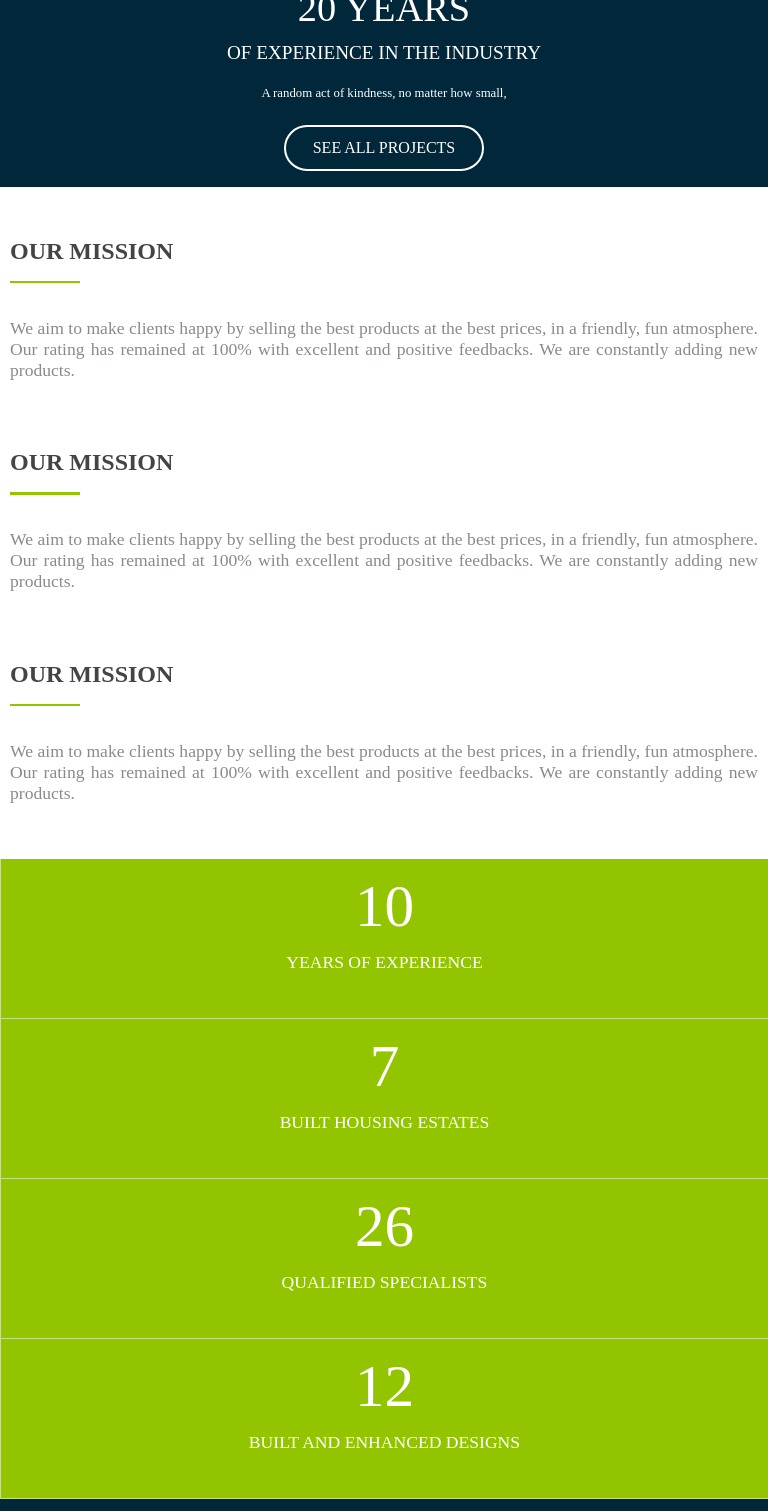
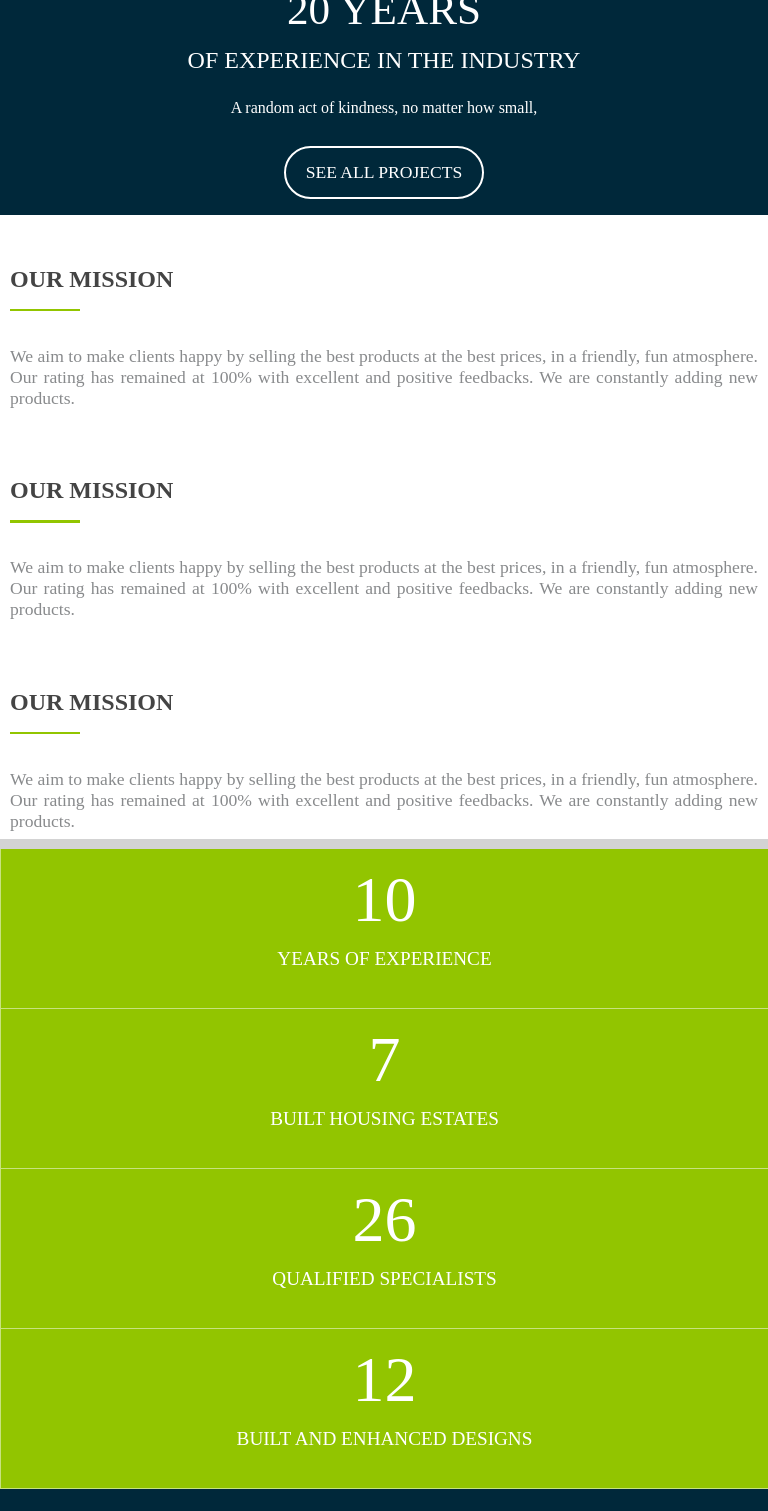
Before and after one commit to arnavjalui/JJ, a PHP site: page / in a window 768 px wide; the page is wider, and only the part inside the window is pictured. Shown: the part 647-2158 px from the top of that part. Run offline with PHP 8.4, Linux system fonts and the light colour scheme; some libraries are stand-ins or nearby versions; some web fonts are replaced.

Commit message:
Final modifications after changing the font-family

```diff
--- a/CSS/carousel.css
+++ b/CSS/carousel.css
@@ -148,7 +148,7 @@
 .carousel-control .icon-next,.carousel-control .icon-prev{
 	width:20px;
 	height:20px;
-	font-family:serif;
+
 	line-height:1;
 }
 .carousel-control .icon-prev:before{content:'\2039'}
@@ -197,7 +197,7 @@
 .carousel-caption h2{
 	color: #fff;
     display: inline-block;
-    font-size: 2.5em;
+    font-size: 3em;
     font-weight: 300;
     margin: 1px 0;
     max-width: 600px;
@@ -211,7 +211,7 @@
 .carousel-caption p {
     background: none repeat scroll 0 0 #00283a;
     color: #fff;
-	font-size: 1em;
+	font-size: 1.5em;
 	display: inline-block;
     max-width: 600px;
     padding: 10px 20px;
@@ -229,7 +229,7 @@
         top: 5%;
     }
     .carousel-caption h2{
-        font-size:0.9em;
+        font-size: 1.2em;
         padding: 2px 4px;
         -webkit-transition: -webkit-transform 0.35s background 0.35s;
         transition: transform 0.35s background 0.35s;
@@ -237,7 +237,7 @@
         transform: translate3d(0,20px,0);
     }
     .carousel-caption p{
-        font-size:0.65em;
+        font-size:0.75em;
         padding: 2px 4px;
         -webkit-transition: opacity 0.35s border 0.35s, -webkit-transform 0.35s;
         transition: opacity 0.35s, transform 0.35s;
@@ -263,7 +263,7 @@
         top:10%;
     }
     .carousel-caption h2{
-        font-size:1.2em;
+        font-size:1.4em;
         padding: 2px 4px;
         -webkit-transition: -webkit-transform 0.35s background 0.35s;
         transition: transform 0.35s background 0.35s;
@@ -271,7 +271,7 @@
         transform: translate3d(0,20px,0);
     }
     .carousel-caption p{
-        font-size:0.7em;
+        font-size:0.85em;
         padding: 2px 4px;
         -webkit-transition: opacity 0.35s border 0.35s, -webkit-transform 0.35s;
         transition: opacity 0.35s, transform 0.35s;
@@ -297,11 +297,11 @@
         top:5%;
     }
     .carousel-caption h2{
-        font-size:1.7em;
+        font-size:1.9em;
         padding: 4px 8px;
     }
     .carousel-caption p{
-        font-size:0.8em;
+        font-size:0.95em;
         padding: 4px 8px;
     }
     .carousel-inner>.item:hover h2{
--- a/CSS/main_css2.css
+++ b/CSS/main_css2.css
@@ -38,7 +38,7 @@ a.white-btn {
   color: #fff;
   display: block;
   margin-top: 1.5em;
-  font-size: 1em;
+  font-size: 1.1em;
   text-transform: uppercase;
   padding: 0.8em 1em 0.8em 1em;
   text-decoration: none;
@@ -345,19 +343,19 @@ header *, header *:before, header *:after {
   text-align: center;
   color: #fff;
   border-top: 5px solid rgba(0, 18, 25,0.6);
-  line-height: 1em;
+  line-height: 1.3em;
 }
 #first-block h1 {
-  font-size: 3.7em;
+  font-size: 3.5em;
   font-weight: 500;
   margin-top: 0;
 }
 #first-block h2 {
-  font-size: 2em;
+  font-size: 2.1em;
   font-weight: 300;
 }
 #first-block p {
-  font-size: 1.1em;
+  font-size: 1.2em;
   padding-top: 0.5em;
 }
 
@@ -621,17 +622,16 @@ header *, header *:before, header *:after {
     padding: 1em 0.6em;
   }
   #first-block h1{
-    font-size: 2.4em;
+    font-size: 2.7em;
   }
   #first-block h2{
-    font-size: 1.2em;
-    line-height: 1.1em;
+    font-size: 1.5em;
   }
   #first-block p {
-    font-size: 0.8em;
+    font-size: 1em;
   }
   #about-us {
-    height: 42em;
+    height: 39em;
   }
   #about-us h4 {
     padding-top: 0.8em;
@@ -643,16 +643,16 @@ header *, header *:before, header *:after {
   }
   #about-us p {
     padding-right: 0;
-    font-size: 0.9em;
+    font-size: 1em;
   }
   #second-block .numblock {
     height: 9em;
   }
   #second-block .numblock h1 {
-    font-size: 3.7em;
+    font-size: 3.8em;
   }
   #second-block .numblock p{
-    font-size: 1em;
+    font-size: 1.2em;
   }
 }
 
@@ -693,10 +693,10 @@ header *, header *:before, header *:after {
     height: 10em;
   }
   #second-block .numblock h1 {
-    font-size: 3.7em;
+    font-size: 4em;
   }
   #second-block .numblock p{
-    font-size: 0.9em;
+    font-size: 1.2em;
   }
 }
 @media only screen and (min-width: 880px){
--- a/index.php
+++ b/index.php
@@ -93,17 +93,17 @@
                 <div class="s-12 m-12  l-4">
                     <h4>OUR MISSION</h4>
                     <hr class="short">
-                    <p style="font-size: 1.1em;"><br>We aim to make clients happy by selling the best products at the best prices, in a friendly, fun atmosphere. Our rating has remained at 100% with excellent and positive feedbacks. We are constantly adding new products.</p>
+                    <p><br>We aim to make clients happy by selling the best products at the best prices, in a friendly, fun atmosphere. Our rating has remained at 100% with excellent and positive feedbacks. We are constantly adding new products.</p>
                 </div>
                 <div class="s-12 m-12 l-4">
                     <h4>OUR MISSION</h4>
                     <hr class="short">
-                    <p style="font-size: 1.1em;"><br>We aim to make clients happy by selling the best products at the best prices, in a friendly, fun atmosphere. Our rating has remained at 100% with excellent and positive feedbacks. We are constantly adding new products.</p>
+                    <p><br>We aim to make clients happy by selling the best products at the best prices, in a friendly, fun atmosphere. Our rating has remained at 100% with excellent and positive feedbacks. We are constantly adding new products.</p>
                 </div>
                 <div class="s-12 m-12 l-4">
                     <h4>OUR MISSION</h4>
                     <hr class="short">
-                    <p style="font-size: 1.1em;"><br>We aim to make clients happy by selling the best products at the best prices, in a friendly, fun atmosphere. Our rating has remained at 100% with excellent and positive feedbacks. We are constantly adding new products.</p>
+                    <p><br>We aim to make clients happy by selling the best products at the best prices, in a friendly, fun atmosphere. Our rating has remained at 100% with excellent and positive feedbacks. We are constantly adding new products.</p>
                 </div>
             </div>
         </div>
@@ -111,10 +111,10 @@
 
         <!--SECOND BLOCK-->
         <div id="second-block">
-            <div class="s-12 m-12 l-3 numblock"><h1>10</h1><p style="font-size: 1.1em;">YEARS OF EXPERIENCE</p></div>
-            <div class="s-12 m-12 l-3 numblock"><h1>7</h1><p style="font-size: 1.1em;">BUILT HOUSING ESTATES</p></div>
-            <div class="s-12 m-12 l-3 numblock"><h1>26</h1><p style="font-size: 1.1em;">QUALIFIED SPECIALISTS</p></div>
-            <div class="s-12 m-12 l-3 numblock"><h1>12</h1><p style="font-size: 1.1em;">BUILT AND ENHANCED DESIGNS</p></div>
+            <div class="s-12 m-12 l-3 numblock"><h1>10</h1><p>YEARS OF EXPERIENCE</p></div>
+            <div class="s-12 m-12 l-3 numblock"><h1>7</h1><p>BUILT HOUSING ESTATES</p></div>
+            <div class="s-12 m-12 l-3 numblock"><h1>26</h1><p>QUALIFIED SPECIALISTS</p></div>
+            <div class="s-12 m-12 l-3 numblock"><h1>12</h1><p>BUILT AND ENHANCED DESIGNS</p></div>
         </div>
         <!--SECOND BLOCK END-->
 
```
Also changed, not shown: other parts of CSS/main_css2.css (+14 -13 lines).
